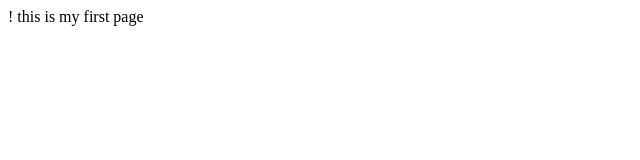
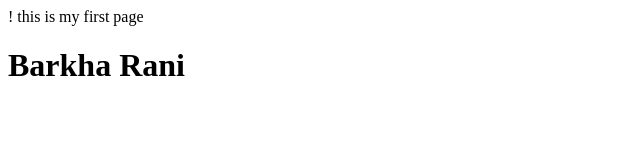
Before and after one commit to barkha84/test, a plain HTML site: page index.html in a window 1280 px wide. Shown: the whole page, without its empty margins (0-640 px from the left). Drawn offline with Linux system fonts and the light colour scheme.

Commit message:
Update index.html

```diff
--- a/index.html
+++ b/index.html
@@ -7,6 +7,6 @@
 </head>
 <body>
     this is my first page
-
+    <h1>Barkha Rani</h1>
 </body>
 </html>
```
